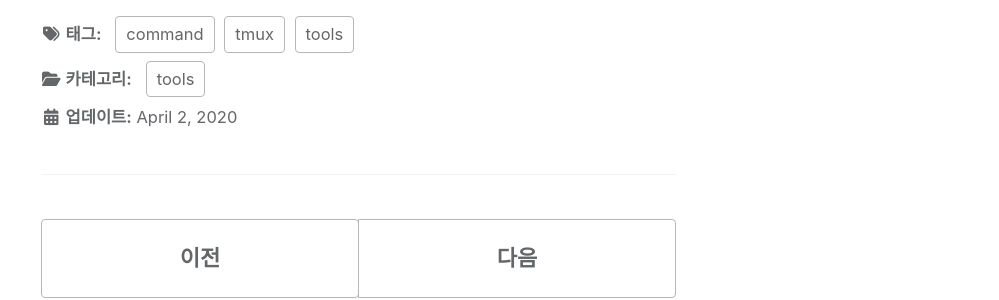
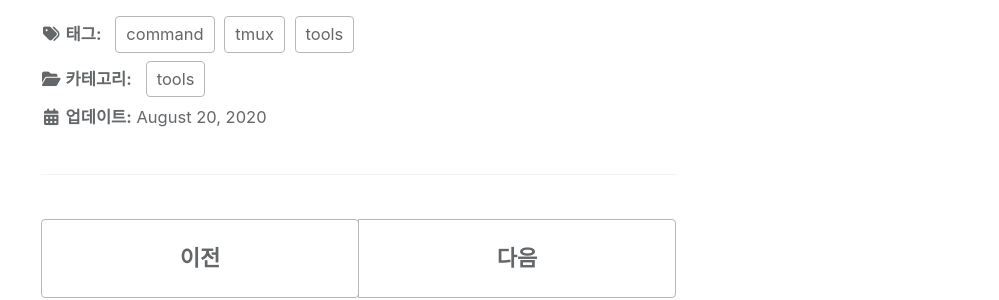
Before and after one commit to geeksaga/geeksaga.github, a Jekyll site: the page built from _posts/tools/2020-03-23-tmux.md, in a window 1280 px wide and 900 px high, scrolled down 5511 px. Shown: the part 153-453 px from the top of the window, without its empty margins (281-1280 px from the left). Built offline with Jekyll 4.4.1, drawn with Linux system fonts in a browser that asks for light colours; cached includes are drawn as plain includes; nearby versions of some CDN libraries; comment, search, counter and statistics services are not loaded.

Commit message:
Update tmux post

```diff
--- a/_posts/tools/2020-03-23-tmux.md
+++ b/_posts/tools/2020-03-23-tmux.md
@@ -8,7 +8,7 @@ tags:
   - tmux
   - command
 
-last_modified_at: Thu Apr  2 17:09:50 KST 2020
+last_modified_at: Thu Aug 20 16:48:15 KST 2020
 
 toc: true
 toc_label: "목록"
```
